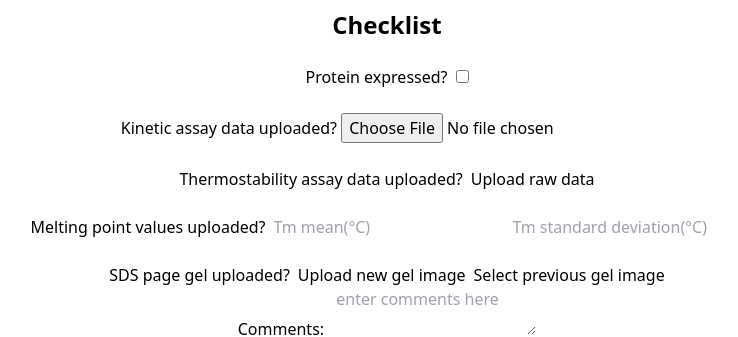
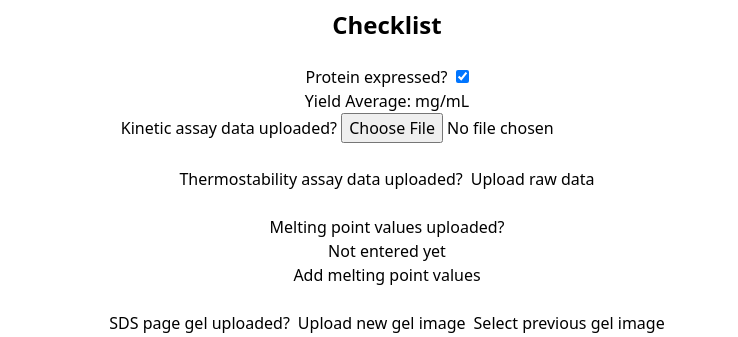
Before and after one commit to Codelab-Davis/d2d-cure, a Next.js app: page /submit/wild_type/1 in a window 1280 px wide. Shown: the part 279-616 px from the top of the page, without its empty margins (253-991 px from the left). Built offline with nearby package versions, Linux system fonts and the light colour scheme; no server answers; the database is empty.

Commit message:
display values that are in the db

```diff
--- /dev/null
+++ b/src/pages/api/updateEntry.ts
@@ -0,0 +1,25 @@
+import prisma from "../../../prismaUsersClient";
+import { NextApiRequest, NextApiResponse } from "next";
+
+export default async function handler(req: NextApiRequest, res: NextApiResponse) {
+    if (req.method !== 'PUT') {
+      res.setHeader('Allow', ['PUT']);
+      res.status(405).end(`Method ${req.method} Not Allowed`);
+      return;
+    }
+
+    const { id } = req.query;
+    const { newData } = req.body;
+
+    try {
+      const updatedEntry = await prisma.entry.update({
+        where: { id: Number(id) },
+        data: newData,
+      });
+
+      res.status(200).json(updatedEntry);
+    } catch (error) {
+      console.error('Error updating entry:', error);
+      res.status(500).json({ error: 'Internal server error' });
+    }
+  }
--- a/src/pages/submit/wild_type/[id].tsx
+++ b/src/pages/submit/wild_type/[id].tsx
@@ -13,6 +13,7 @@ const WildType = () => {
     const [kineticRawData, setKineticRawData] = useState<any[]>([]);
     const [entryData, setEntryData] = useState<any>([]);
 
+    const [yieldValue, setYieldValue] = useState<any>([]);
     const [oligosData, setOligosData] = useState<any[]>([]);
     const [oligosDisplay, setOligosDisplay] = useState("");
     const [possibleTeammates, setPossibleTeammates] = useState<any>([]);
@@ -160,16 +161,30 @@ const WildType = () => {
         <h1 className="text-2xl font-bold">Checklist</h1>
         <br></br>
         <div>
-          {/*In database: expressed column is changed */}
+          {/* In database: expressed column is changed */}
           <label>Protein expressed?</label>
           <input
             type="checkbox"
             className="ml-2"
-            checked={expressed === 1}
+            checked={expressed === 1 || entryData.yield_avg !== null}
             onChange={(e) => setExpressed(e.target.checked ? 1 : 0)}
           />
         </div>
-        <br></br>
+        {entryData.yield_avg !== null ? (
+          <div>
+            <label>Yield Average: </label>
+            <span>{entryData.yield_avg} mg/mL</span>
+          </div>
+        ) : (
+          <div>
+            <label>No yield value:</label>
+            <input
+              type="text"
+              value={yieldValue}
+              onChange={(e) => setYieldValue(parseFloat(e.target.value))}
+            />
+          </div>
+        )}
         <div>
             <label>Kinetic assay data uploaded? </label>
             <input type="file" accept=".csv" onChange={handleKineticAssayFileChange} />
@@ -210,8 +225,23 @@ const WildType = () => {
         <br></br>
         <div>
           <label>Melting point values uploaded?</label>
-          <input type="text" placeholder="Tm mean(°C)" className="ml-2" />
-          <input type="text" placeholder="Tm standard deviation(°C)" className="ml-2" />
+          {entryData.Tm ? (
+              <>
+                  <input
+                    type="text"
+                    value={entryData.Tm ? `${entryData.Tm} ± ${entryData.Tm_SD}` : "Not entered yet"}
+                    placeholder="Tm mean(°C)"
+                    className="ml-2"
+                    readOnly
+                  />
+                  <button>Edit</button>
+              </>
+          ) : (
+              <>
+                  <p>Not entered yet</p>
+                  <button>Add melting point values</button>
+              </>
+          )}
         </div>
         <br></br>
         <div>
```
